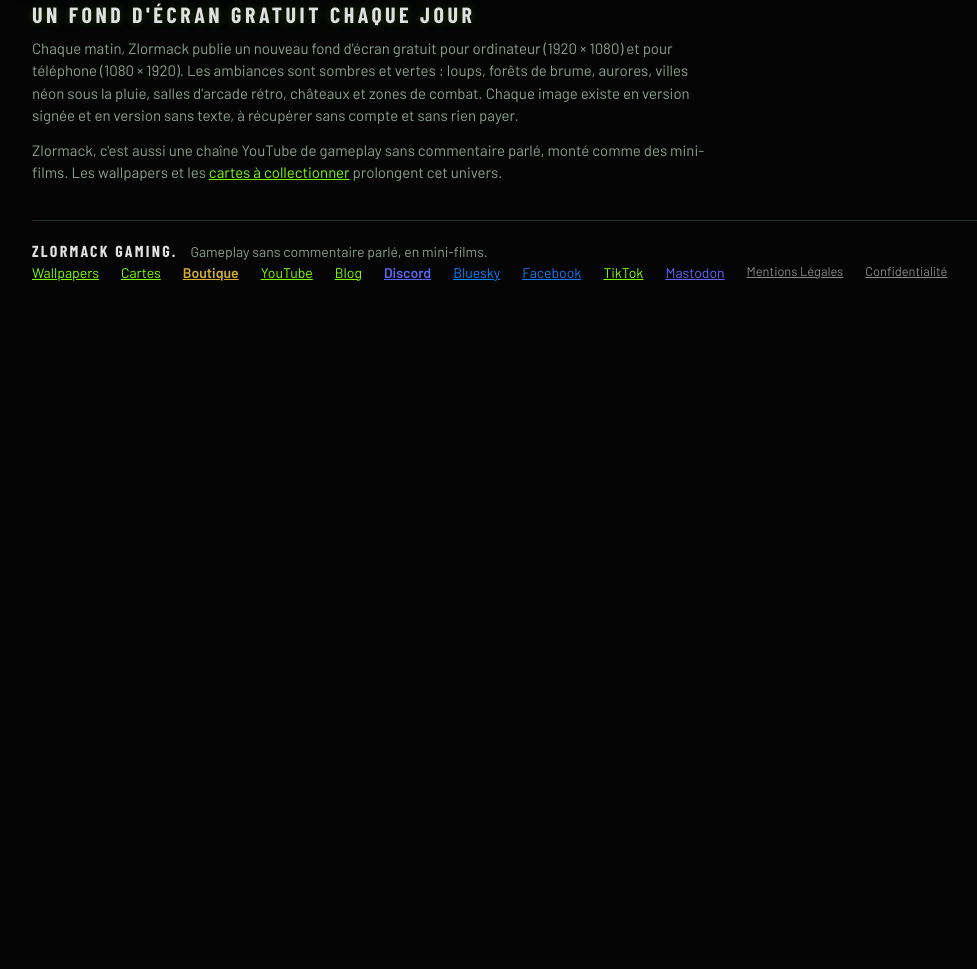
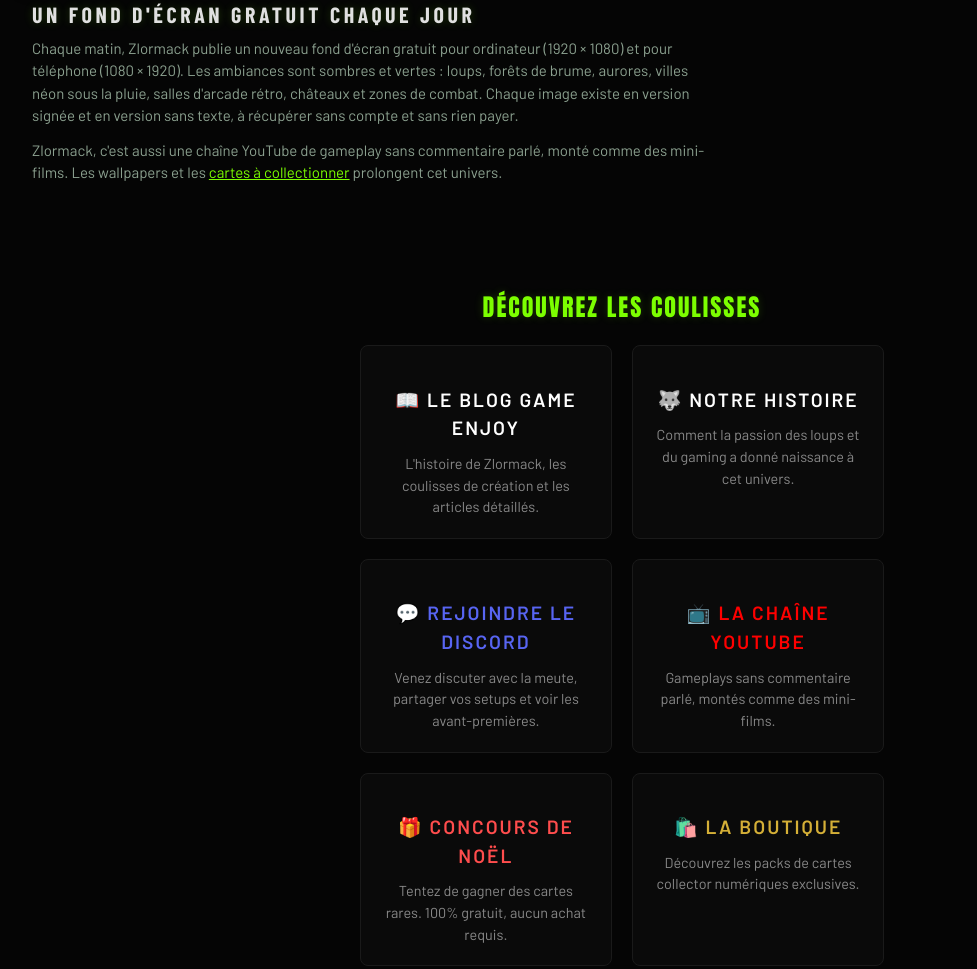
Before and after one commit to Zlormann/zlormack, a plain HTML site: page index.html in a window 1280 px wide. Shown: the part 1540-2509 px from the top of the page, without its empty margins (18-995 px from the left). Before the commit the page ends 1879 px from the top, so only its background shows below. Drawn offline with nearby package versions, Linux system fonts and the light colour scheme.

Commit message:
Ajout de la grille de ponts vers le blog et les réseaux

```diff
--- a/index.html
+++ b/index.html
@@ -644,7 +644,54 @@ a[aria-disabled="true"]::after {
     </footer>
   </main>
 <!--CARTES-PANEL:end-->
+<!-- ========================================== -->
+<!-- PONTS VERS LE BLOG ET LA COMMUNAUTE        -->
+<!-- ========================================== -->
+<section style="max-width: 900px; margin: 50px auto 20px; padding: 0 20px; text-align: center;">
+    <h2 style="color: #7CFF00; font-family: Impact, sans-serif; text-transform: uppercase; letter-spacing: 2px; margin-bottom: 20px;">
+        Découvrez les coulisses
+    </h2>
 
+    <div style="display: grid; grid-template-columns: repeat(auto-fit, minmax(250px, 1fr)); gap: 20px;">
+
+        <!-- Pont 1 : Blog -->
+        <a href="https://zlormack-game-enjoy.blogspot.com/" target="_blank" style="display: block; background: #0a0a0a; border: 1px solid #1a1a1a; border-radius: 8px; padding: 20px; text-decoration: none; transition: border-color 0.3s;" onmouseover="this.style.borderColor='#7CFF00'" onmouseout="this.style.borderColor='#1a1a1a'">
+            <h3 style="color: #fff; font-size: 1.2rem; margin-bottom: 10px;">📖 Le Blog Game Enjoy</h3>
+            <p style="color: #888; font-size: 0.9rem; margin: 0;">L'histoire de Zlormack, les coulisses de création et les articles détaillés.</p>
+        </a>
+
+        <!-- Pont 2 : Dernier article du blog -->
+        <a href="https://zlormack-game-enjoy.blogspot.com/2026/11/zlormack-gaming-comment-ma-passion-pour.html" target="_blank" style="display: block; background: #0a0a0a; border: 1px solid #1a1a1a; border-radius: 8px; padding: 20px; text-decoration: none; transition: border-color 0.3s;" onmouseover="this.style.borderColor='#7CFF00'" onmouseout="this.style.borderColor='#1a1a1a'">
+            <h3 style="color: #fff; font-size: 1.2rem; margin-bottom: 10px;">🐺 Notre Histoire</h3>
+            <p style="color: #888; font-size: 0.9rem; margin: 0;">Comment la passion des loups et du gaming a donné naissance à cet univers.</p>
+        </a>
+
+        <!-- Pont 3 : Discord -->
+        <a href="https://discord.com/invite/F3vUgGazyG" target="_blank" style="display: block; background: #0a0a0a; border: 1px solid #1a1a1a; border-radius: 8px; padding: 20px; text-decoration: none; transition: border-color 0.3s;" onmouseover="this.style.borderColor='#5865F2'" onmouseout="this.style.borderColor='#1a1a1a'">
+            <h3 style="color: #5865F2; font-size: 1.2rem; margin-bottom: 10px;">💬 Rejoindre le Discord</h3>
+            <p style="color: #888; font-size: 0.9rem; margin: 0;">Venez discuter avec la meute, partager vos setups et voir les avant-premières.</p>
+        </a>
+
+        <!-- Pont 4 : YouTube -->
+        <a href="https://www.youtube.com/@Zlormack" target="_blank" style="display: block; background: #0a0a0a; border: 1px solid #1a1a1a; border-radius: 8px; padding: 20px; text-decoration: none; transition: border-color 0.3s;" onmouseover="this.style.borderColor='#FF0000'" onmouseout="this.style.borderColor='#1a1a1a'">
+            <h3 style="color: #FF0000; font-size: 1.2rem; margin-bottom: 10px;">📺 La Chaîne YouTube</h3>
+            <p style="color: #888; font-size: 0.9rem; margin: 0;">Gameplays sans commentaire parlé, montés comme des mini-films.</p>
+        </a>
+
+        <!-- Pont 5 : Le Concours -->
+        <a href="https://gleam.io/GZyye/concours-de-noel-zlormack" target="_blank" style="display: block; background: #0a0a0a; border: 1px solid #1a1a1a; border-radius: 8px; padding: 20px; text-decoration: none; transition: border-color 0.3s;" onmouseover="this.style.borderColor='#ff4d4d'" onmouseout="this.style.borderColor='#1a1a1a'">
+            <h3 style="color: #ff4d4d; font-size: 1.2rem; margin-bottom: 10px;">🎁 Concours de Noël</h3>
+            <p style="color: #888; font-size: 0.9rem; margin: 0;">Tentez de gagner des cartes rares. 100% gratuit, aucun achat requis.</p>
+        </a>
+
+        <!-- Pont 6 : La Boutique -->
+        <a href="https://zlormack.gumroad.com" target="_blank" style="display: block; background: #0a0a0a; border: 1px solid #1a1a1a; border-radius: 8px; padding: 20px; text-decoration: none; transition: border-color 0.3s;" onmouseover="this.style.borderColor='#D4AF37'" onmouseout="this.style.borderColor='#1a1a1a'">
+            <h3 style="color: #D4AF37; font-size: 1.2rem; margin-bottom: 10px;">🛍️ La Boutique</h3>
+            <p style="color: #888; font-size: 0.9rem; margin: 0;">Découvrez les packs de cartes collector numériques exclusives.</p>
+        </a>
+
+    </div>
+</section>
   <footer class="sitefoot">
     <div class="footer-content">
       <div class="footer-brand">
```
